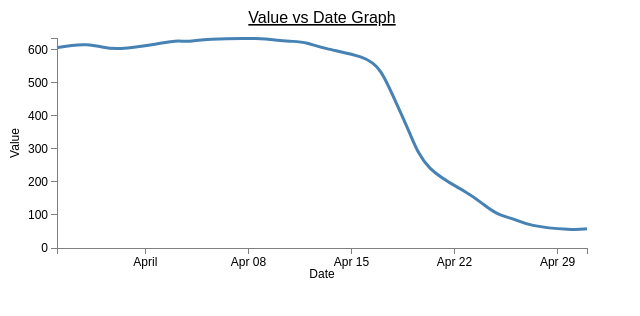
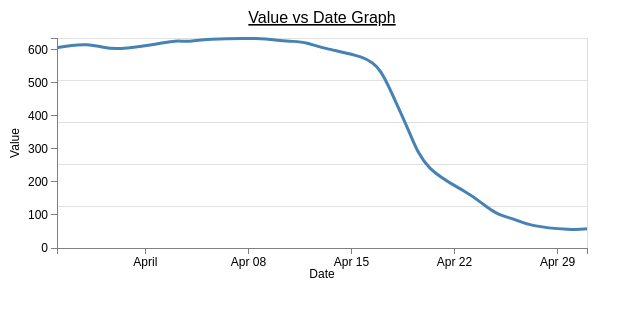
Before and after one commit to gios/d3-tips, a website: page index.html in a window 1280 px wide. Shown: the full height of the page, 1-641 px from the left. Drawn offline with nearby package versions, Linux system fonts and the light colour scheme.

Commit message:
add background lines

```diff
--- a/src/basic-graph/index.js
+++ b/src/basic-graph/index.js
@@ -44,6 +44,21 @@ function make_y_axis() {
         .orient("left")
         .ticks(5);
 }
+
+svg.append("g")
+    .attr("class", "grid")
+    .attr("transform", "translate(0," + height + ")")
+    .call(make_x_axis()
+        .tickSize(-height, 0, 0)
+        .tickFormat("")
+    )
+
+svg.append("g")
+    .attr("class", "grid")
+    .call(make_y_axis()
+        .tickSize(-width, 0, 0)
+        .tickFormat("")
+    )
 
 // Get the data
 d3.csv("src/basic-graph/data.csv", function(error, data) {
```
Also changed, not shown: index.html (+1 -1 lines).
